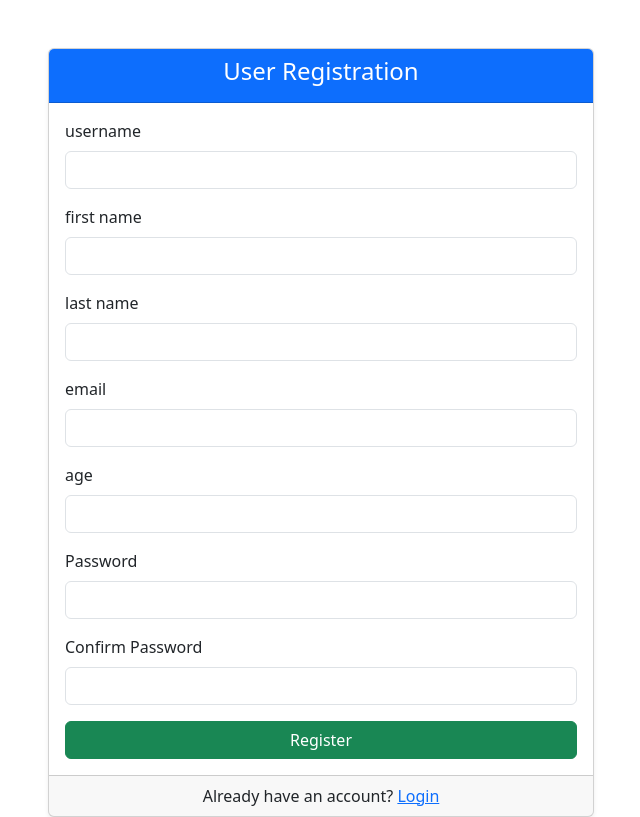
After one commit to sribharath503/django_project, a Django app: page /user_register/ in a window 1280 px wide. The commit adds this page. Shown: the whole page, without its empty margins (319-959 px from the left). Run offline with Django 5.2, Linux system fonts and the light colour scheme; some libraries are stand-ins or nearby versions.

Commit message:
created registeration page for new user it includes html,view for new user . used bootstrap form not django form

```diff
--- a/Frontend/templates/login.html
+++ b/Frontend/templates/login.html
@@ -31,6 +31,10 @@
                         </div>
                         <p class="text-danger fw-bold">{{error}}</p>
                         <button type="submit" class="btn btn-primary w-100">Login</button>
+
+                        <div class="card-footer text-center">
+                            Didn't have an account? <a href="{% url 'register' %}">Register</a>
+                        </div>
                     </form>
                 </div>
             </div>
--- /dev/null
+++ b/Frontend/templates/register.html
@@ -0,0 +1,88 @@
+<!DOCTYPE html>
+<html lang="en">
+<head>
+    <meta charset="UTF-8">
+    <meta name="viewport" content="width=device-width, initial-scale=1.0">
+    <title>Document</title>
+
+    {% load bootstrap5 %}
+    {% bootstrap_css %}
+    {% bootstrap_javascript %}
+
+</head>
+<body>
+    <div class="container mt-5">
+        <div class="row justify-content-center">
+            <div class="col-md-6">
+
+                <div class="card shadow-sm">
+                    <div class="card-header bg-primary text-white text-center">
+                        <h4>User Registration</h4>
+                    </div>
+
+                    <div class="card-body">
+
+                        {% if error %}
+                            <div class="alert alert-danger text-center">
+                                {{ error }}
+                            </div>
+                        {% endif %}
+
+                        <form method="POST" enctype="multipart/form-data">
+                            {% csrf_token %}
+
+                            <div class="mb-3">
+                                <label for="username" class="form-label">username</label>
+                                <input type="text" name="username" class="form-control" required>
+                            </div>
+
+                            <p class="text-danger">{{error}}</p>
+
+                            <div class="mb-3">
+                                <label for="email" class="form-label">first name</label>
+                                <input type="text" name="firstname" class="form-control" required>
+                            </div>
+
+                            <div class="mb-3">
+                                <label for="phone_number" class="form-label">last name</label>
+                                <input type="text" name="lastname" class="form-control">
+                            </div>
+
+                            <div class="mb-3">
+                                <label for="profile_image" class="form-label">email</label>
+                                <input type="email" name="email" class="form-control" required>
+                            </div>
+
+                            <div class="mb-3">
+                                <label for="email" class="form-label">age</label>
+                                <input type="number" name="age" class="form-control" required>
+                            </div>
+
+                            <div class="mb-3">
+                                <label for="password1" class="form-label">Password</label>
+                                <input type="password" name="password1" class="form-control" required>
+                            </div>
+
+                            <div class="mb-3">
+                                <label for="password2" class="form-label">Confirm Password</label>
+                                <input type="password" name="password2" class="form-control" required>
+                            </div>
+
+                            <div class="d-grid">
+                                <button type="submit" class="btn btn-success">Register</button>
+                            </div>
+                        </form>
+
+                    </div>
+
+                    <div class="card-footer text-center">
+                        Already have an account? <a href="{% url 'login' %}">Login</a>
+                    </div>
+                </div>
+
+            </div>
+        </div>
+    </div>
+
+</body>
+</html>
--- a/authentication/urls.py
+++ b/authentication/urls.py
@@ -2,6 +2,7 @@ from django.urls import path
 from .views import *
 
 urlpatterns=[
-    path('',user_login),
-    path('user_logout/',user_logout,name='logout')
+    path('',user_login,name='login'),
+    path('user_logout/',user_logout,name='logout'),
+    path('user_register/',user_register,name='register'),
 ]
--- a/authentication/views.py
+++ b/authentication/views.py
@@ -1,5 +1,6 @@
 from django.shortcuts import render,redirect
 from django.contrib.auth import authenticate,login,logout
+from .models import *
 
 # Create your views here.
 
@@ -21,3 +22,29 @@ def user_login(request):
 def user_logout(request):
     logout(request)
     return redirect('/')
+
+def user_register(request):
+    if request.method == 'POST':
+
+        if user.objects.filter(username=request.POST['username']).exists():
+            context={
+                'error':"username already exists"
+            }
+            return render(request,'register.html',context)
+
+        else:
+
+            if request.POST['password1']== request.POST['password2']:
+
+                form=user.objects.create_user(username=request.POST['username'],
+                                        first_name=request.POST['firstname'],
+                                        last_name=request.POST['lastname'],
+                                        email=request.POST['email'],
+                                        age=request.POST['age'],
+                                        password=request.POST['password1']
+                                        )
+                return redirect('/')
+
+
+
+    return render(request,'register.html')
```
